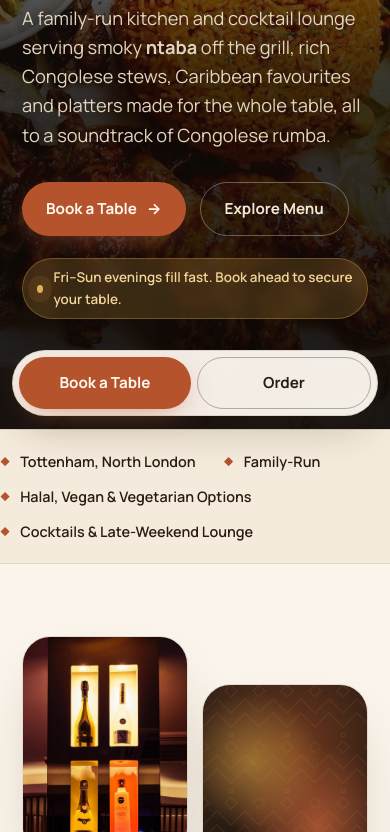
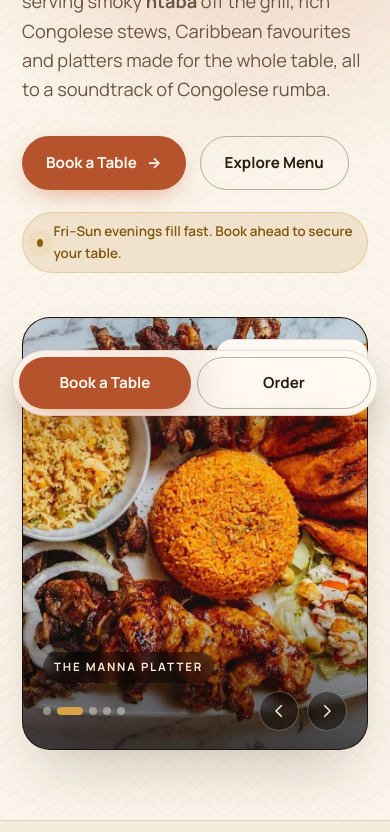
Before and after one commit to lunasmedia/Delux-manna, a plain HTML site: page index.html in a window 390 px wide. Shown: the part 416-1248 px from the top of the page. Drawn offline with Linux system fonts and the light colour scheme.

Commit message:
Revert to portrait hero carousel
This reverts commit 90f06d6.

Co-Authored-By: Claude Opus 5.5 <noreply@anthropic.com>
Claude-Session: https://claude.ai/code/session_01Ka7cJyeBN2iqJCTTFKQJoB

```diff
--- a/index.html
+++ b/index.html
@@ -93,13 +93,17 @@ section{padding:96px 0;position:relative}
 .mobile-menu{display:none}
 
 /* Hero */
-.hero{padding:0;overflow:hidden}
+.hero{padding:70px 0 0;overflow:hidden}
+.hero::before{content:"";position:absolute;inset:0;background-image:var(--kuba);opacity:.05;pointer-events:none}
+.hero::after{content:"";position:absolute;width:720px;height:720px;right:-220px;top:-160px;background:radial-gradient(circle,rgba(200,100,59,.28),transparent 62%);pointer-events:none}
+.hero-grid{display:grid;grid-template-columns:1.1fr .9fr;gap:56px;align-items:center;position:relative;z-index:1}
 .hero h1{font-size:clamp(2.7rem,6.4vw,5.1rem);margin:18px 0 22px}
 .hero .lede{font-size:1.14rem}
 .hero-ctas{display:flex;gap:14px;flex-wrap:wrap;margin:32px 0 22px}
 .peak-chip{display:inline-flex;align-items:center;gap:10px;background:var(--gold-soft);border:1px solid rgba(214,164,70,.35);color:var(--gold-text);padding:8px 14px;border-radius:999px;font-size:.84rem;font-weight:600}
 .pulse{width:8px;height:8px;border-radius:50%;background:var(--gold);box-shadow:0 0 0 0 rgba(214,164,70,.7);animation:pulse 2s infinite}
 @keyframes pulse{70%{box-shadow:0 0 0 10px rgba(214,164,70,0)}100%{box-shadow:0 0 0 0 rgba(214,164,70,0)}}
+.hero-visual{position:relative;aspect-ratio:4/5;max-height:600px}
 .plate{position:absolute;border-radius:28px;overflow:hidden;border:1px solid var(--line);box-shadow:0 30px 60px -20px var(--shadow-c)}
 .photo-slot{width:100%;height:100%;display:flex;flex-direction:column;justify-content:flex-end;padding:22px;position:relative;
   background:
@@ -112,7 +116,10 @@ section{padding:96px 0;position:relative}
 .photo-slot.alt{background:radial-gradient(circle at 50% 45%,rgba(143,179,111,.55),transparent 40%),radial-gradient(circle at 40% 60%,rgba(214,164,70,.5),transparent 45%),linear-gradient(200deg,#2d2116,#17100b)}
 .photo-slot.lounge{background:radial-gradient(circle at 20% 20%,rgba(214,164,70,.45),transparent 30%),radial-gradient(circle at 80% 30%,rgba(200,100,59,.5),transparent 30%),radial-gradient(circle at 50% 90%,rgba(120,50,90,.45),transparent 45%),linear-gradient(180deg,#22160f,#120c09)}
 .slot-tag{position:relative;font-size:.7rem;letter-spacing:.16em;text-transform:uppercase;color:#f4e8d4bf;background:rgba(0,0,0,.35);padding:6px 10px;border-radius:999px;align-self:flex-start;backdrop-filter:blur(4px)}
-.trust{border-top:1px solid var(--line);border-bottom:1px solid var(--line);background:var(--trust-bg);position:relative;z-index:1}
+.hero-float{position:absolute;right:-6px;top:22px;background:var(--surface);border:1px solid var(--line);border-radius:16px;padding:14px 16px;display:flex;gap:12px;align-items:center;box-shadow:0 20px 40px -18px var(--shadow-c);z-index:2}
+.hero-float b{font-family:var(--serif);font-size:1.4rem;color:var(--gold)}
+.hero-float small{display:block;color:var(--muted);font-size:.78rem;line-height:1.3}
+.trust{margin-top:70px;border-top:1px solid var(--line);border-bottom:1px solid var(--line);background:var(--trust-bg);position:relative;z-index:1}
 .trust ul{list-style:none;display:flex;justify-content:space-between;flex-wrap:wrap;gap:12px 28px;padding:20px 0}
 .trust li{display:flex;align-items:center;gap:10px;font-size:.9rem;font-weight:600;color:var(--cream)}
 .trust li::before{content:"◆";color:var(--terracotta);font-size:.6rem}
@@ -348,7 +355,8 @@ form{display:flex;flex-direction:column;gap:16px}
   .nav.open .mobile-menu{transform:none;opacity:1;pointer-events:auto}
   .mobile-menu a{display:block;padding:14px 0;border-bottom:1px solid var(--line);text-decoration:none;font-family:var(--serif);font-size:1.3rem}
   .mobile-menu .btn{width:100%;margin-top:18px}
-  .story-grid,.lounge-grid,.faq-grid{grid-template-columns:1fr;gap:44px}
+  .hero-grid,.story-grid,.lounge-grid,.faq-grid{grid-template-columns:1fr;gap:44px}
+  .hero-visual{max-width:460px;width:100%;margin:0 auto}
   .cater-grid,.rev-grid{grid-template-columns:1fr}
   .foot-grid{grid-template-columns:1fr 1fr}
 }
@@ -362,6 +370,7 @@ form{display:flex;flex-direction:column;gap:16px}
   .action-bar{display:flex}
   .modal{padding:0;align-items:flex-end}
   .modal-box{max-height:94vh;border-radius:26px 26px 0 0}
+  .hero-float{right:0}
   .menu-grid{grid-template-columns:1fr}
   .trust ul{justify-content:flex-start}
 }
@@ -372,41 +381,22 @@ form{display:flex;flex-direction:column;gap:16px}
 }
 
 /* Hero carousel */
-.hero-stage{position:relative;height:min(86vh,780px);min-height:600px;display:flex;align-items:center;
-  /* text sits on photos, so keep the dark-theme colours here in both themes */
-  --cream:#f4e8d4;--muted:#e2d5bf;--gold:#e0b257;--gold-text:#f3d697;--gold-soft:rgba(214,164,70,.2);--tint:244,232,212;--line:rgba(244,232,212,.18)}
-.hero-carousel{position:absolute;inset:0;overflow:hidden;background:#1b120d}
-.hero-shade{position:absolute;inset:0;pointer-events:none;background:linear-gradient(90deg,rgba(12,8,5,.88) 0%,rgba(12,8,5,.7) 38%,rgba(12,8,5,.2) 68%,rgba(12,8,5,0) 85%),linear-gradient(to top,rgba(12,8,5,.6),transparent 30%)}
-.hero-copy{position:relative;z-index:2;width:100%;pointer-events:none;color:var(--cream)}
-.hero-copy-in{max-width:620px;padding:40px 0 70px}
-.hero-copy a,.hero-copy button{pointer-events:auto}
-.hero-copy .lede{color:var(--muted);text-shadow:0 1px 12px rgba(0,0,0,.4)}
-.hero-copy h1{text-shadow:0 2px 24px rgba(0,0,0,.35)}
-.peak-chip{backdrop-filter:blur(6px)}
+.hero-carousel{position:absolute;inset:0;border-radius:28px;overflow:hidden;border:1px solid var(--line);box-shadow:0 30px 60px -20px var(--shadow-c);background:#1b120d}
 .hc-track{display:flex;height:100%;overflow-x:auto;overflow-y:hidden;scroll-snap-type:x mandatory;scrollbar-width:none;overscroll-behavior-x:contain}
 .hc-track::-webkit-scrollbar{display:none}
 .hc-track:focus-visible{outline:2px solid var(--gold);outline-offset:-4px}
 .hc-slide{flex:0 0 100%;height:100%;scroll-snap-align:start;scroll-snap-stop:always;position:relative;margin:0}
 .hc-slide img{width:100%;height:100%;object-fit:cover;display:block}
-.hc-slide figcaption{position:absolute;right:max(22px,calc((100% - var(--max))/2 + 22px));bottom:76px;z-index:1;font-size:.72rem;letter-spacing:.16em;text-transform:uppercase;font-weight:700;color:#f4e8d4;background:rgba(0,0,0,.4);padding:6px 11px;border-radius:999px;backdrop-filter:blur(4px)}
-.hc-controls{position:absolute;left:auto;right:max(22px,calc((100% - var(--max))/2 + 22px));bottom:22px;gap:18px;display:flex;align-items:center;justify-content:space-between;z-index:2}
+.hc-slide::after{content:"";position:absolute;inset:auto 0 0 0;height:38%;background:linear-gradient(to top,rgba(12,8,5,.7),transparent);pointer-events:none}
+.hc-slide figcaption{position:absolute;left:20px;bottom:66px;z-index:1;font-size:.72rem;letter-spacing:.16em;text-transform:uppercase;font-weight:700;color:#f4e8d4;background:rgba(0,0,0,.4);padding:6px 11px;border-radius:999px;backdrop-filter:blur(4px)}
+.hc-controls{position:absolute;left:20px;right:20px;bottom:18px;display:flex;align-items:center;justify-content:space-between;z-index:2}
 .hc-dots{display:flex;gap:6px}
 .hc-dot{width:8px;height:8px;border-radius:999px;background:rgba(244,232,212,.45);transition:width .3s,background .3s}
 .hc-dot[aria-current="true"]{width:26px;background:var(--gold-fill)}
 .hc-arrows{display:flex;gap:8px}
-.hc-btn{width:44px;height:44px;border-radius:50%;display:grid;place-items:center;color:#f4e8d4;background:rgba(0,0,0,.4);border:1px solid rgba(244,232,212,.3);backdrop-filter:blur(4px);transition:background .2s,border-color .2s}
+.hc-btn{width:40px;height:40px;border-radius:50%;display:grid;place-items:center;color:#f4e8d4;background:rgba(0,0,0,.4);border:1px solid rgba(244,232,212,.3);backdrop-filter:blur(4px);transition:background .2s,border-color .2s}
 .hc-btn:hover{background:rgba(0,0,0,.6);border-color:var(--gold-fill)}
 .hc-btn svg{width:18px;height:18px}
-
-@media (max-width:720px){
-  .hero-stage{height:auto;min-height:calc(100svh - 72px);align-items:flex-end}
-  .hero-shade{background:linear-gradient(to top,rgba(12,8,5,.92) 0%,rgba(12,8,5,.78) 45%,rgba(12,8,5,.25) 80%,rgba(12,8,5,.1) 100%)}
-  .hero-copy-in{padding:120px 0 96px}
-  .hc-controls{left:22px;right:22px;top:18px;bottom:auto;justify-content:space-between}
-  .hc-btn{width:40px;height:40px}
-  .hc-slide figcaption{display:none}
-  .hero-copy-in{padding:100px 0 110px}
-}
 
 /* Theme toggle */
 .theme-toggle{width:44px;height:44px;border-radius:12px;border:1px solid var(--line);display:flex;align-items:center;justify-content:center;color:var(--cream);transition:border-color .2s,color .2s}
@@ -457,11 +447,22 @@ form{display:flex;flex-direction:column;gap:16px}
 
 <!-- ============ HERO ============ -->
 <section class="hero">
-  <div class="hero-stage">
+  <div class="wrap hero-grid">
+    <div>
+      <span class="eyebrow">Congolese · Pan-African · Caribbean — Tottenham N17</span>
+      <h1>Kinshasa soul,<br><em>slow-cooked</em> in Tottenham.</h1>
+      <p class="lede">A family-run kitchen and cocktail lounge serving smoky <strong>ntaba</strong> off the grill, rich Congolese stews, Caribbean favourites and platters made for the whole table, all to a soundtrack of Congolese rumba.</p>
+      <div class="hero-ctas">
+        <button class="btn btn-primary" data-open="book">Book a Table <span aria-hidden="true">→</span></button>
+        <a href="#menu" class="btn btn-ghost">Explore Menu</a>
+      </div>
+      <span class="peak-chip"><span class="pulse" aria-hidden="true"></span>Fri–Sun evenings fill fast. Book ahead to secure your table.</span>
+    </div>
+    <div class="hero-visual">
       <div class="hero-carousel" id="heroCarousel" role="region" aria-roledescription="carousel" aria-label="Photos from Deluxe Manna">
         <div class="hc-track" id="hcTrack" tabindex="0">
           <figure class="hc-slide" role="group" aria-roledescription="slide" aria-label="1 of 5">
-          <img src="images/dining-table.jpg" alt="Dining room with gold-striped walls, teal velvet booth and a table of shared dishes" fetchpriority="high" style="object-position:50% 62%">
+            <img src="images/dining-table.jpg" alt="Dining room with gold-striped walls, teal velvet booth and a table of shared dishes" fetchpriority="high" style="object-position:50% 70%">
             <figcaption>The dining room</figcaption>
           </figure>
           <figure class="hc-slide" role="group" aria-roledescription="slide" aria-label="2 of 5">
@@ -473,7 +474,7 @@ form{display:flex;flex-direction:column;gap:16px}
             <figcaption>Off the grill</figcaption>
           </figure>
           <figure class="hc-slide" role="group" aria-roledescription="slide" aria-label="4 of 5">
-          <img src="images/grilled-chop-wide.jpg" alt="Pan-seared chop topped with peppers and mushroom sauce" loading="lazy" style="object-position:50% 50%">
+            <img src="images/grilled-chop.jpg" alt="Pan-seared chop topped with peppers and mushroom sauce" loading="lazy" style="object-position:68% 60%">
             <figcaption>From the kitchen</figcaption>
           </figure>
           <figure class="hc-slide" role="group" aria-roledescription="slide" aria-label="5 of 5">
@@ -489,18 +490,7 @@ form{display:flex;flex-direction:column;gap:16px}
           </div>
         </div>
       </div>
-    <div class="hero-shade" aria-hidden="true"></div>
-    <div class="wrap hero-copy">
-      <div class="hero-copy-in">
-        <span class="eyebrow">Congolese · Pan-African · Caribbean — Tottenham N17</span>
-        <h1>Kinshasa soul,<br><em>slow-cooked</em> in Tottenham.</h1>
-        <p class="lede">A family-run kitchen and cocktail lounge serving smoky <strong>ntaba</strong> off the grill, rich Congolese stews, Caribbean favourites and platters made for the whole table, all to a soundtrack of Congolese rumba.</p>
-        <div class="hero-ctas">
-          <button class="btn btn-primary" data-open="book">Book a Table <span aria-hidden="true">→</span></button>
-          <a href="#menu" class="btn btn-ghost">Explore Menu</a>
-        </div>
-        <span class="peak-chip"><span class="pulse" aria-hidden="true"></span>Fri–Sun evenings fill fast. Book ahead to secure your table.</span>
-      </div>
+      <div class="hero-float" aria-hidden="true"><b>4</b><small>Sharing platters<br>serve up to four</small></div>
     </div>
   </div>
   <div class="trust">
```
Also changed, not shown: images/grilled-chop-wide.jpg (deleted). Lines whose indentation alone changed are shown as unchanged.
